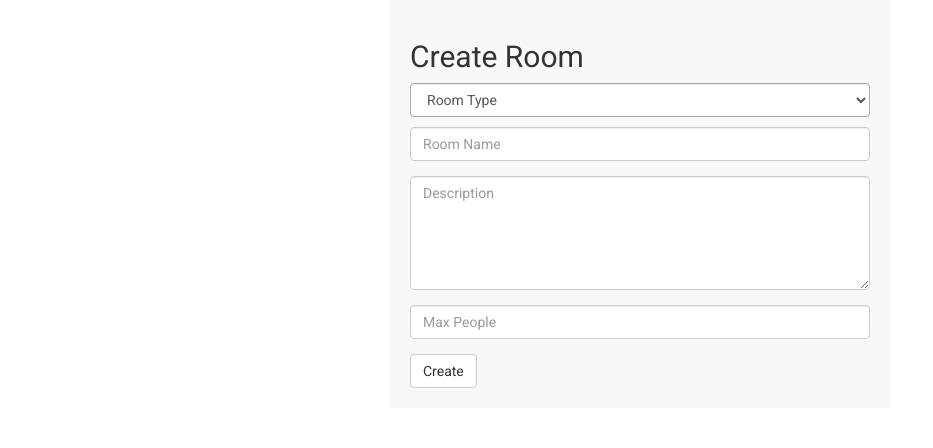
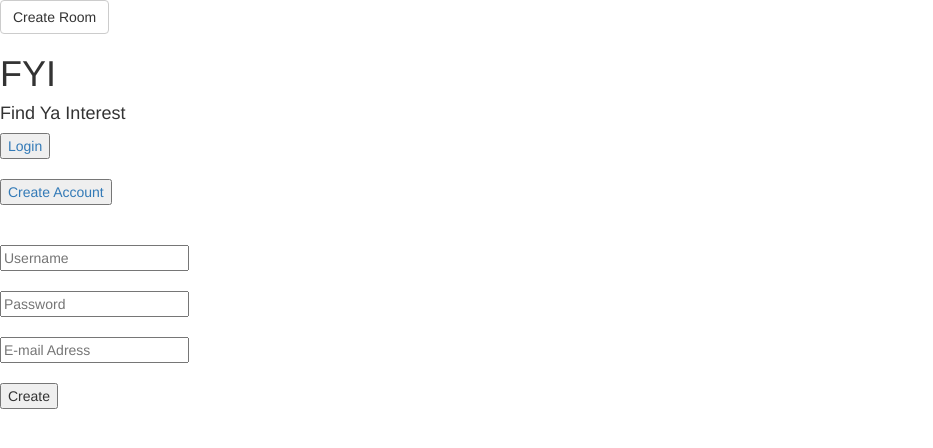
Before and after one commit to Jhector10/FindYaInterest, an Angular app: page /create-account in a window 1280 px wide. Before the commit this address led to /. Shown: the top 448 px of the page, without its empty margins (0-933 px from the left). Built offline with nearby package versions, Linux system fonts and the light colour scheme.

Commit message:
set up routers, enabled navigation to create-room from landing page

```diff
--- a/package.json
+++ b/package.json
@@ -26,7 +26,7 @@
     "zone.js": "~0.11.3"
   },
   "devDependencies": {
-    "@angular-devkit/build-angular": "~0.1102.6",
+    "@angular-devkit/build-angular": "^0.1102.8",
     "@angular/cli": "~11.2.6",
     "@angular/compiler-cli": "~11.2.7",
     "@types/jasmine": "~3.6.0",
--- a/src/app/app-routing.module.ts
+++ b/src/app/app-routing.module.ts
@@ -1,7 +1,18 @@
 import { NgModule } from '@angular/core';
 import { RouterModule, Routes } from '@angular/router';
+import { CreateAccountComponent } from './create-account/create-account.component';
+import { CreateRoomComponent } from './create-room/create-room.component';
+import { ForgotLoginPageComponent } from './forgot-login-page/forgot-login-page.component';
+import { LoginPageComponent } from './login-page/login-page.component';
 
-const routes: Routes = [];
+const routes: Routes = [
+
+  { path: 'create-account', component: CreateAccountComponent },
+  { path: 'create-room', component: CreateRoomComponent },
+  { path: 'forgot-login-page', component: ForgotLoginPageComponent },
+  { path: 'login-page', component: LoginPageComponent },
+
+];
 
 @NgModule({
   imports: [RouterModule.forRoot(routes)],
--- a/src/app/app.component.html
+++ b/src/app/app.component.html
@@ -1,2 +1,8 @@
-<app-create-room></app-create-room>
+<link rel="stylesheet" href="https://maxcdn.bootstrapcdn.com/bootstrap/3.4.1/css/bootstrap.min.css">
+<link rel="preconnect" href="https://fonts.gstatic.com">
+<link href="https://fonts.googleapis.com/css2?family=Roboto&display=swap" rel="stylesheet">
+
+
+<button class="btn btn-default" (click) ="router.navigate(['/create-room']);">Create Room </button>
+
 <router-outlet></router-outlet>
--- a/src/app/app.component.ts
+++ b/src/app/app.component.ts
@@ -1,4 +1,5 @@
 import { Component } from '@angular/core';
+import { Router } from '@angular/router';
 
 @Component({
   selector: 'app-root',
@@ -7,4 +8,11 @@ import { Component } from '@angular/core';
 })
 export class AppComponent {
   title = 'FindYaInterest';
+
+  constructor(public router: Router){
+  }
+
+  ngOnInit(): void {
+  }
+
 }
--- a/src/app/app.module.ts
+++ b/src/app/app.module.ts
@@ -9,13 +9,14 @@ import { ForgotLoginPageComponent } from './forgot-login-page/forgot-login-page.
 import { CreateRoomComponent } from './create-room/create-room.component';
 import { ReactiveFormsModule } from '@angular/forms';
 
+
 @NgModule({
   declarations: [
     AppComponent,
     CreateAccountComponent,
     LoginPageComponent,
     ForgotLoginPageComponent,
-    CreateRoomComponent
+    CreateRoomComponent,
   ],
   imports: [
     BrowserModule,
--- a/src/app/create-room/create-room.component.ts
+++ b/src/app/create-room/create-room.component.ts
@@ -1,5 +1,6 @@
 import { Component, OnInit } from '@angular/core';
 import { FormGroup, FormControl} from '@angular/forms';
+import { Router } from '@angular/router';
 import 'jquery';
 import * as $ from "jquery";
 
@@ -11,8 +12,8 @@ import * as $ from "jquery";
 
 export class CreateRoomComponent implements OnInit {
 
-  constructor() { }
-
+  constructor(public router: Router){
+  }
 
   createRoomForm = new FormGroup(
     { roomType: new FormControl(['']),
```
Also changed, not shown: 1 other file (tests, documents, lock files or other folders).
